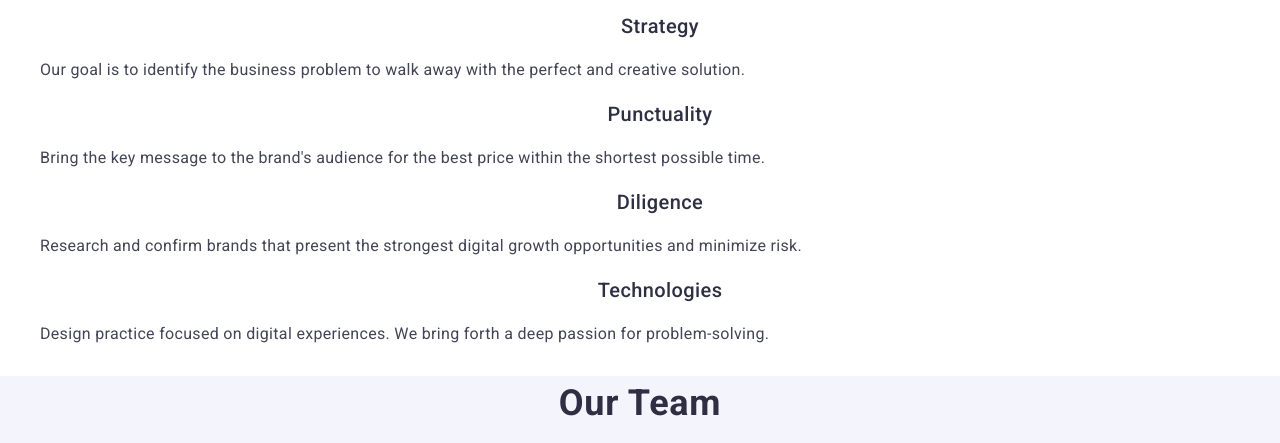
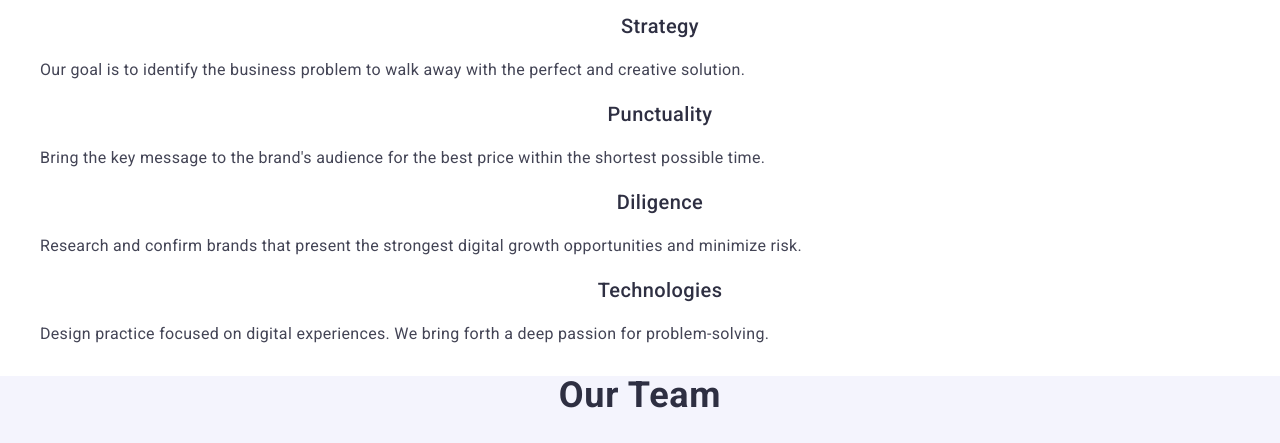
Before and after one commit to NayxieX/goit-markup-hw-02, a plain HTML site: page index.html in a window 1280 px wide. Shown: the part 456-899 px from the top of the page. Drawn offline with nearby package versions, Linux system fonts and the light colour scheme.

Commit message:
Upd 2.0
Hw is ready

```diff
--- a/css/styles.css
+++ b/css/styles.css
@@ -28,6 +28,7 @@ a {
 
 .section-title {
   text-transform: capitalize;
+  line-height: 1.11;
 }
 
 .skills-item-title,
```
